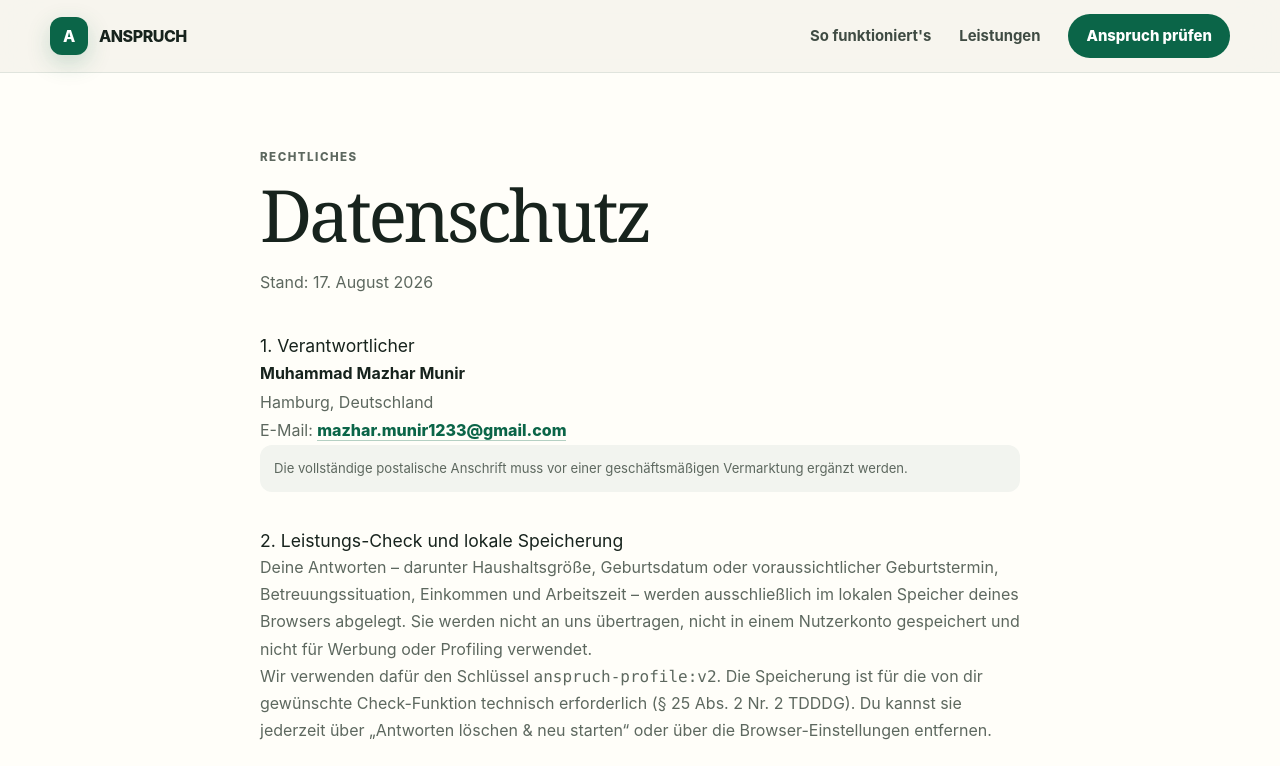
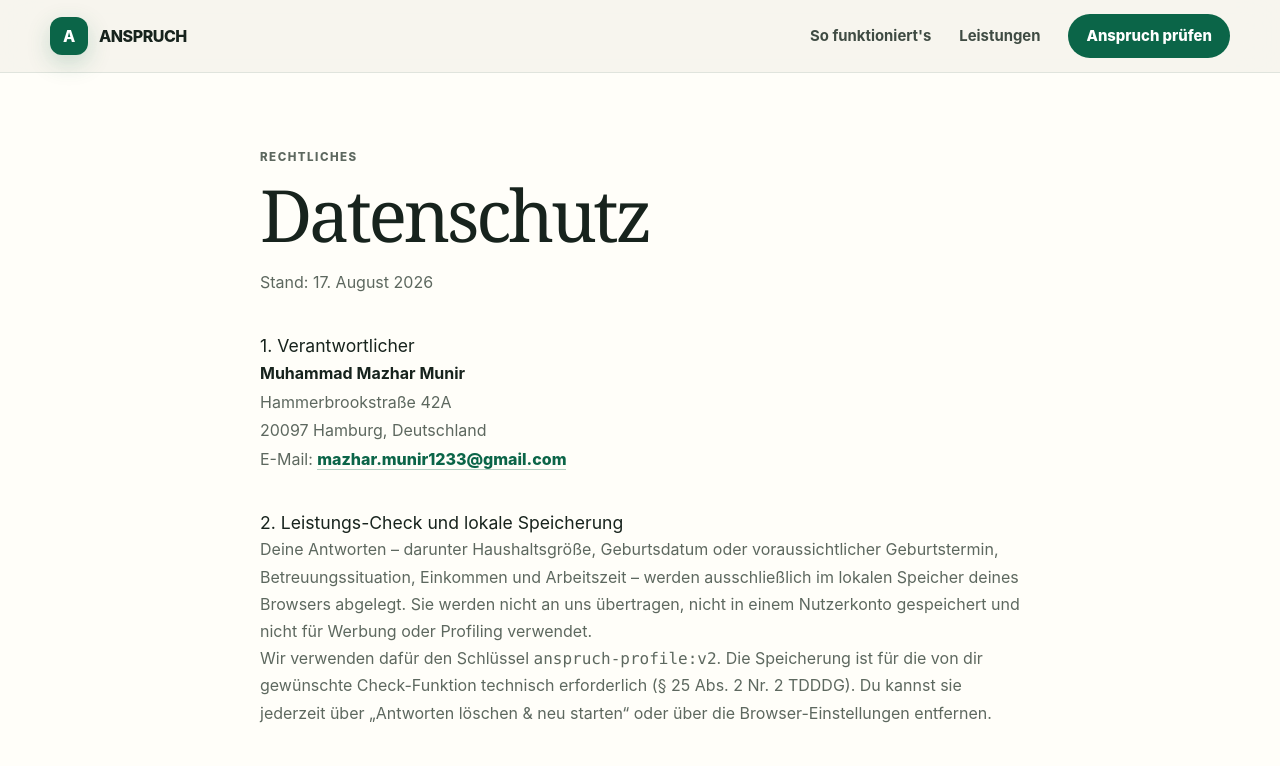
Before and after one commit to nazharmunir/anspruchscheck, a Next.js app: page /datenschutz in a window 1280 px wide. Shown: the top 766 px of the page. Built offline with nearby package versions, Linux system fonts and the light colour scheme.

Commit message:
Update page.tsx

```diff
--- a/app/datenschutz/page.tsx
+++ b/app/datenschutz/page.tsx
@@ -22,17 +22,15 @@ export default function PrivacyPage() {
           <address className="legal-address">
             <strong>Muhammad Mazhar Munir</strong>
             <br />
-            Hamburg, Deutschland
+            Hammerbrookstraße 42A
+            <br />
+            20097 Hamburg, Deutschland
             <br />
             E-Mail:{" "}
             <a className="text-link" href="mailto:mazhar.munir1233@gmail.com">
               mazhar.munir1233@gmail.com
             </a>
           </address>
-          <p className="legal-note">
-            Die vollständige postalische Anschrift muss vor einer geschäftsmäßigen
-            Vermarktung ergänzt werden.
-          </p>
 
           <h2>2. Leistungs-Check und lokale Speicherung</h2>
           <p>
```
